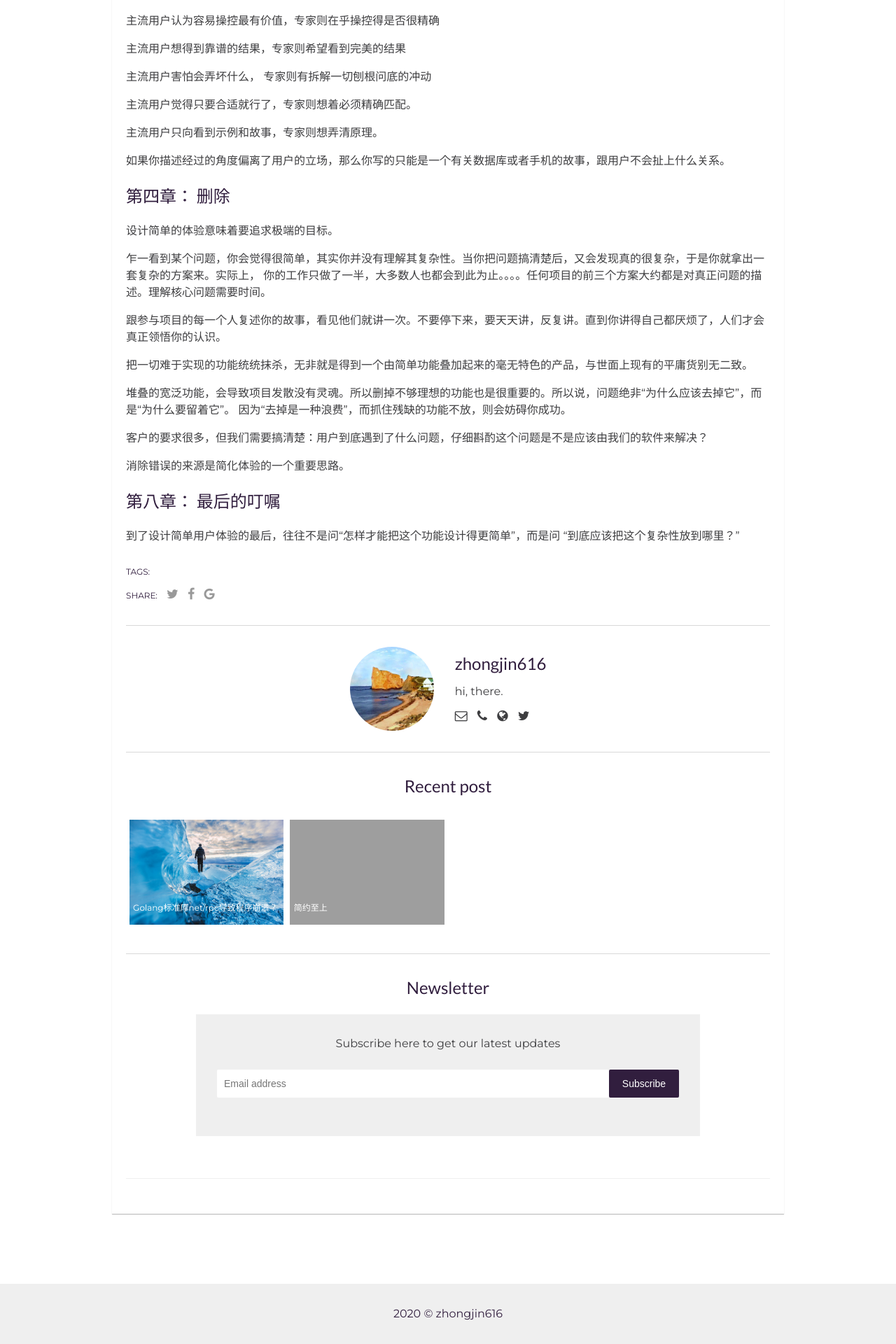
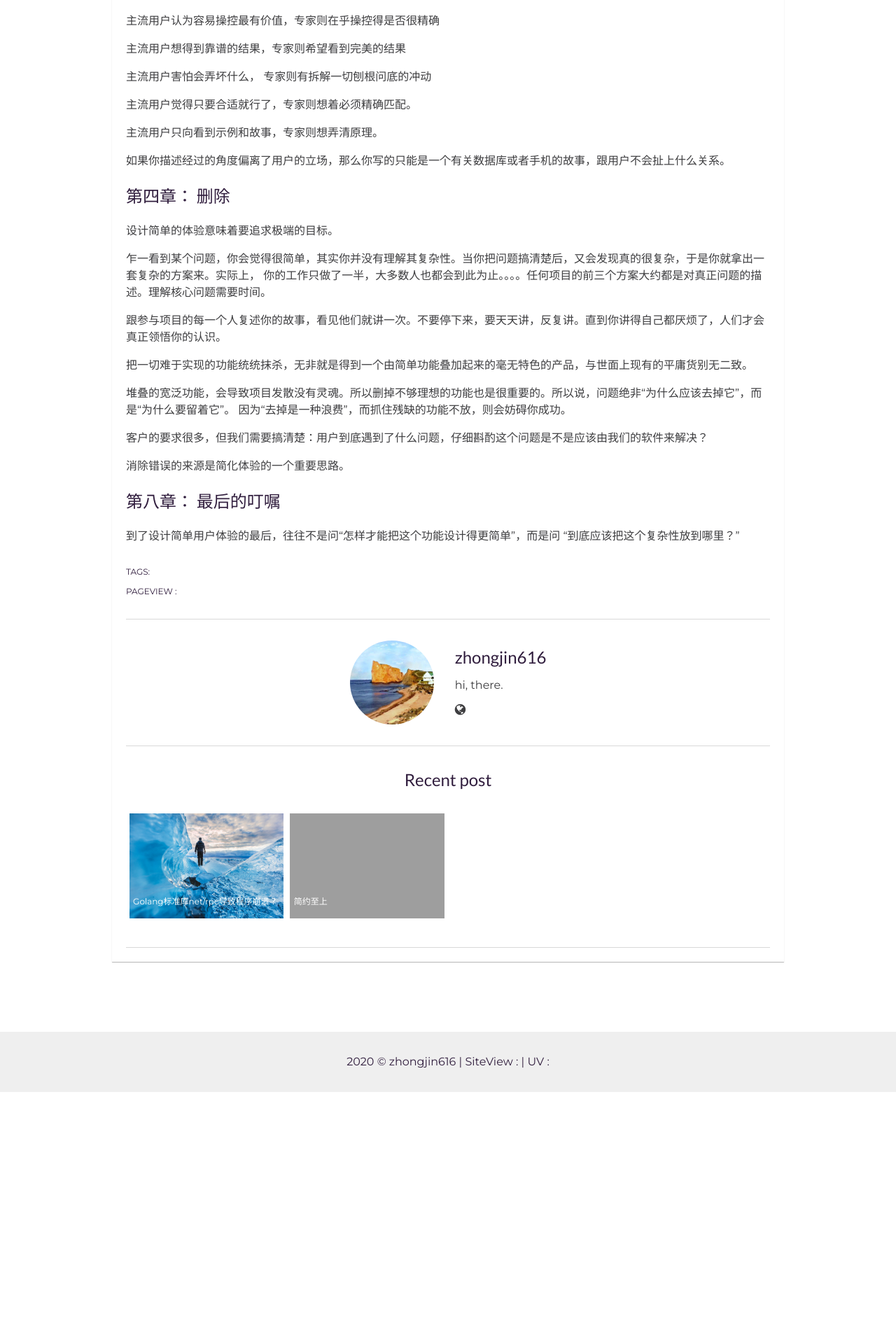
Before and after one commit to zhongjin616/zhongjin616.github.io, a Jekyll site: the page built from _posts/2015-03-30-简约至上.md, in a window 1280 px wide. Shown: the part 1172-3092 px from the top of the page at 70% size. Built offline with Jekyll 4.4.1, drawn with Linux system fonts in a browser that asks for light colours; our own code applies the rules of GitHub Pages for plain Markdown files; comment, search, counter and statistics services are not loaded; grey boxes are pictures that could not be loaded.

Commit message:
add busuanzi calculate

```diff
--- a/_includes/author-box.html
+++ b/_includes/author-box.html
@@ -6,23 +6,11 @@
     <ul>
       {% if site.email %}
         <li class="email"><a href="mailto:{{site.email}}"><i class="fa fa-envelope-o"></i></a></li>
-      {% else %}
-        <li class="email"><a href="mailto:example.adam@blog.com"><i class="fa fa-envelope-o" aria-hidden="true"></i></a></li>
-      {% endif %}
-      {% if site.phone %}
-        <li class="phone"><a href="tel:{{site.phone}}"><i class="fa fa-phone"></i></a></li>
-      {% else %}
-        <li class="phone"><a href="tel:044 825 5523"><i class="fa fa-phone" aria-hidden="true"></i></a></li>
       {% endif %}
       {% if site.website %}
         <li class="website"><a href="http://{{site.website}}" target="_blank"><i class="fa fa-globe"></i></a></li>
       {% else %}
-        <li class="website"><a href="https://artemsheludko.github.io" target="_blank"><i class="fa fa-globe" aria-hidden="true"></i></a></li>
-      {% endif %}
-      {% if site.twitter %}
-        <li class="twitter"><a href="https://twitter.com/{{site.twitter}}" target="_blank"><i class="fa fa-twitter"></i></a></li>
-      {% else %}
-        <li class="twitter"><a href="https://twitter.com/artemsheludko_" target="_blank"><i class="fa fa-twitter" aria-hidden="true"></i></a></li>
+        <li class="website"><a href="https://zhongjin616.github.io" target="_blank"><i class="fa fa-globe" aria-hidden="true"></i></a></li>
       {% endif %}
     </ul>
   </div>
--- a/_includes/footer.html
+++ b/_includes/footer.html
@@ -1,5 +1,7 @@
 <footer class="main-footer">
   <div class="copyright">
-    <p>{{site.time | date: '%Y'}} &copy; {{site.author}}</p>
+    <p>{{site.time | date: '%Y'}} &copy; {{site.author}}
+    <span>  |  SiteView : <span id="busuanzi_value_site_pv"></span>  |  UV : <span id="busuanzi_value_site_uv"></span></span>
+    </p>
   </div>
 </footer> <!-- End Footer -->
--- a/_includes/head.html
+++ b/_includes/head.html
@@ -22,4 +22,6 @@
 	<link rel="stylesheet" href="{{ "/assets/fonts/font-awesome/css/font-awesome.min.css" | prepend: site.baseurl }}">
 	<!-- Styles -->
 	<link rel="stylesheet" href="{{ "/assets/css/main.css" | prepend: site.baseurl }}">
+  <!-- visit calculate -->
+  <script async src="//busuanzi.ibruce.info/busuanzi/2.3/busuanzi.pure.mini.js"></script>
 </head>
--- a/_layouts/post.html
+++ b/_layouts/post.html
@@ -22,15 +22,14 @@
             {% endfor %}
           </div><!-- End Tags -->
           <div class="page-share">
-            <span>Share:</span>
+            <!--
             <a href="https://twitter.com/intent/tweet?text={{ page.title }}&url={{ site.url }}{{ page.url }}" title="Share on Twitter" rel="nofollow" target="_blank"><i class="fa fa-twitter" aria-hidden="true"></i></a>
-            <a href="https://facebook.com/sharer.php?u={{ site.url }}{{ page.url }}" title="Share on Facebook" rel="nofollow" target="_blank"><i class="fa fa-facebook" aria-hidden="true"></i></a>
-            <a href="https://plus.google.com/share?url={{ site.url }}{{ page.url }}" title="Share on Google+" rel="nofollow" target="_blank"><i class="fa fa-google" aria-hidden="true"></i></a>
+            -->
+            <span id="busuanzi_container_page_pv">PageView : <span id="busuanzi_value_page_pv"></span></span>
           </div><!-- End Share -->
         </div>
         {% include author-box.html %}
         {% include recent-post.html %}
-        {% include newsletter.html %}
         {% include disqus.html %}
       </div>
     </div> <!-- End Wrapper -->
```
